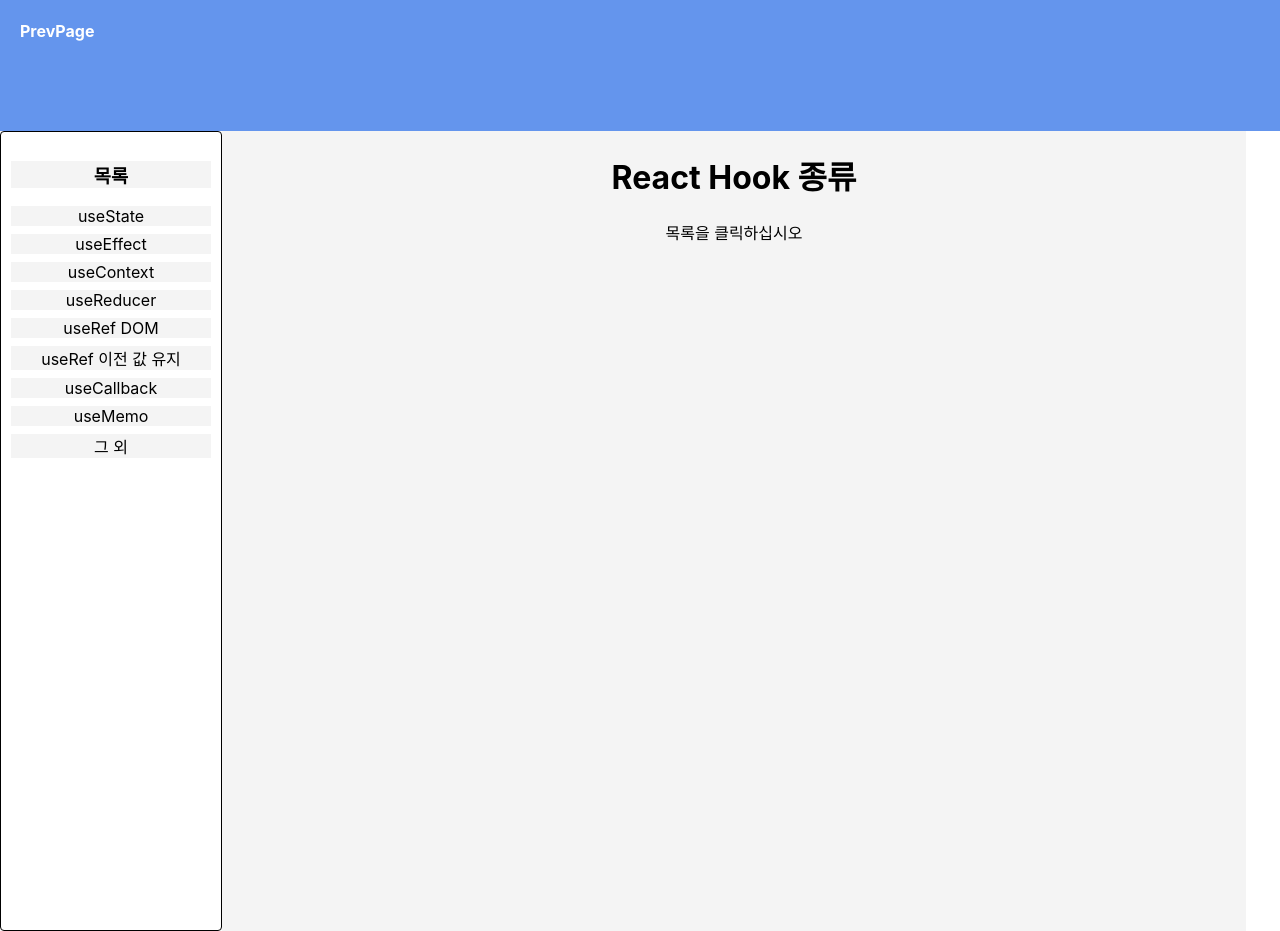
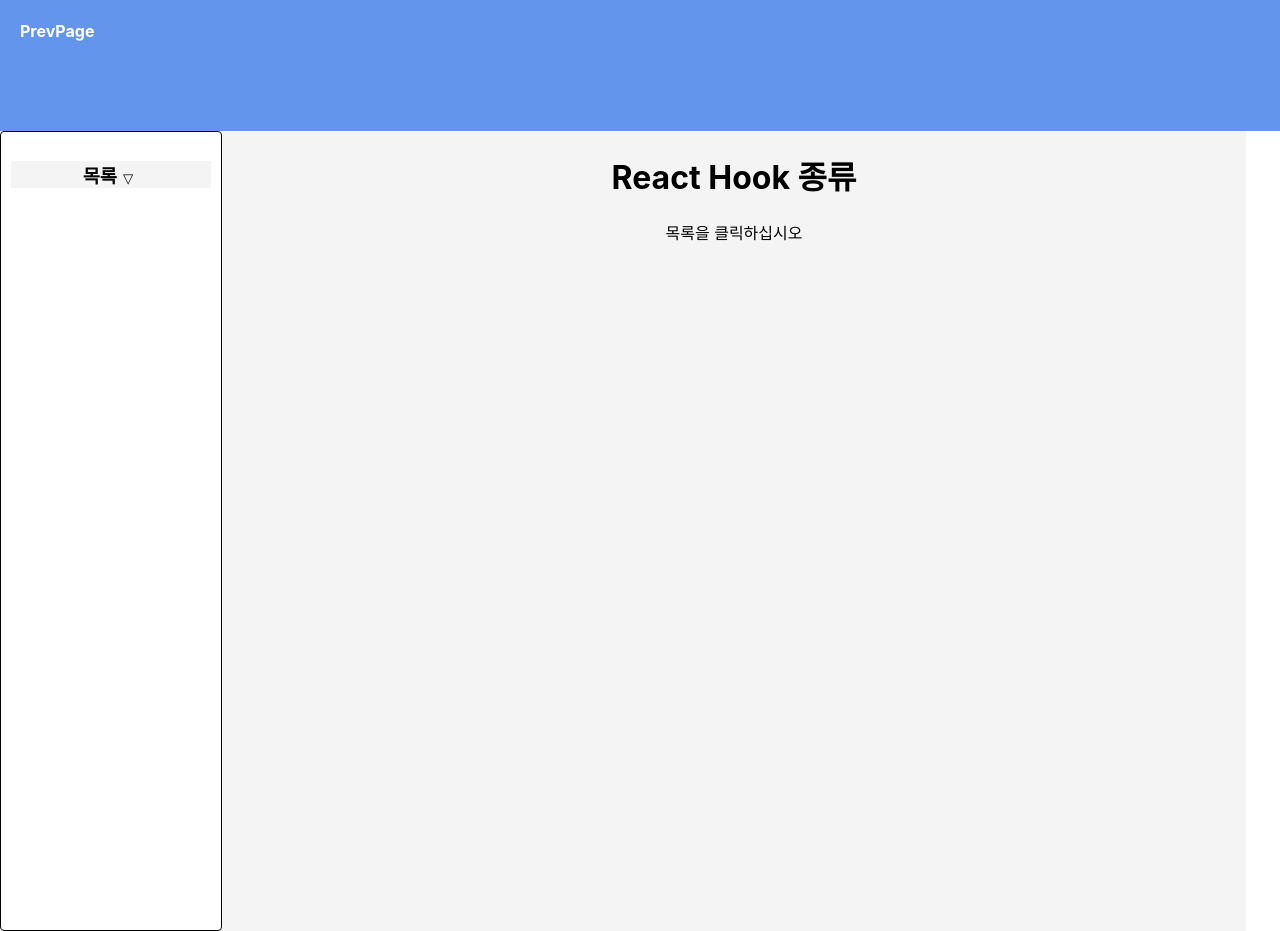
Before and after one commit to yoo0125/reactTstest, a React (Create React App) app in the folder rets/: page /PrevPage in a window 1280 px wide. Shown: the top 931 px of the page. Built offline with nearby package versions, Linux system fonts and the light colour scheme.

Commit message:
목록 닫기/열기 기능 추가

```diff
--- a/rets/src/component/PrevPage.tsx
+++ b/rets/src/component/PrevPage.tsx
@@ -3,12 +3,17 @@ import {useNavigate} from 'react-router-dom';
 import '../css/PrevPage.css';
 
 const PrevPage: React.FC = () => {
+    const [isListOpen, setIsListOpen] = useState(false);
     const [selectedItem, setSelectedItem] = useState<string | null>(null);
     const contentRef = useRef<HTMLTextAreaElement>(null);
     const navigate = useNavigate();
 
     const handleItemClick = (item : string) => {
         setSelectedItem(item);
+    };
+
+    const handleToggleClick = () => {
+        setIsListOpen(!isListOpen);
     };
 
     const handleCopyClick = async () => {
@@ -332,7 +337,9 @@ function ExpensiveCalculation({ number }) {
     </div>
         <div className='container'>
             <div className='sidebar'>
-                <h3 style={{backgroundColor: '#f4f4f4'}}>목록</h3>
+                <h3 style={{backgroundColor: '#f4f4f4'}}>목록
+                <button className='listbutton' onClick={handleToggleClick}>{isListOpen ? '△' : '▽'}</button> </h3>
+                {isListOpen && (
             <ul className='sidebarList'>
                 <li onClick={() => handleItemClick('항목 1')}>useState</li>
                 <li onClick={() => handleItemClick('항목 2')}>useEffect</li>
@@ -344,6 +351,7 @@ function ExpensiveCalculation({ number }) {
                 <li onClick={() => handleItemClick('항목 8')}>useMemo</li>
                 <li onClick={() => handleItemClick('항목 9')}>그 외</li>
             </ul>
+                )}
             </div>
         <div className='content'>
             <div className='center'>
--- a/rets/src/css/PrevPage.css
+++ b/rets/src/css/PrevPage.css
@@ -76,3 +76,8 @@ margin-left: 108rem;
   background: rgb(59, 63, 78);
   padding: 10px 16px;
 }
+.listbutton{
+  background-color: transparent;
+  border: none;
+  cursor: pointer;
+}
```
